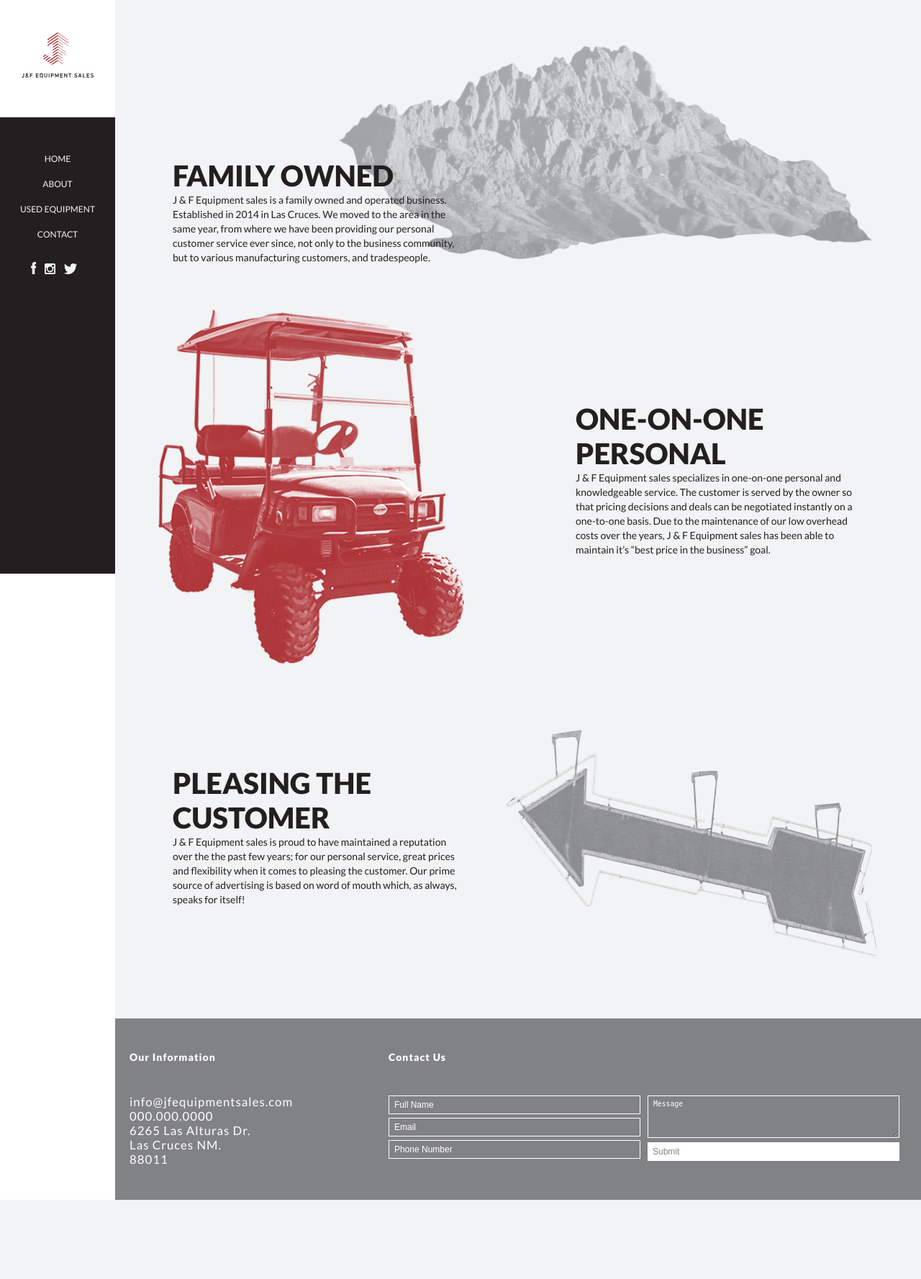
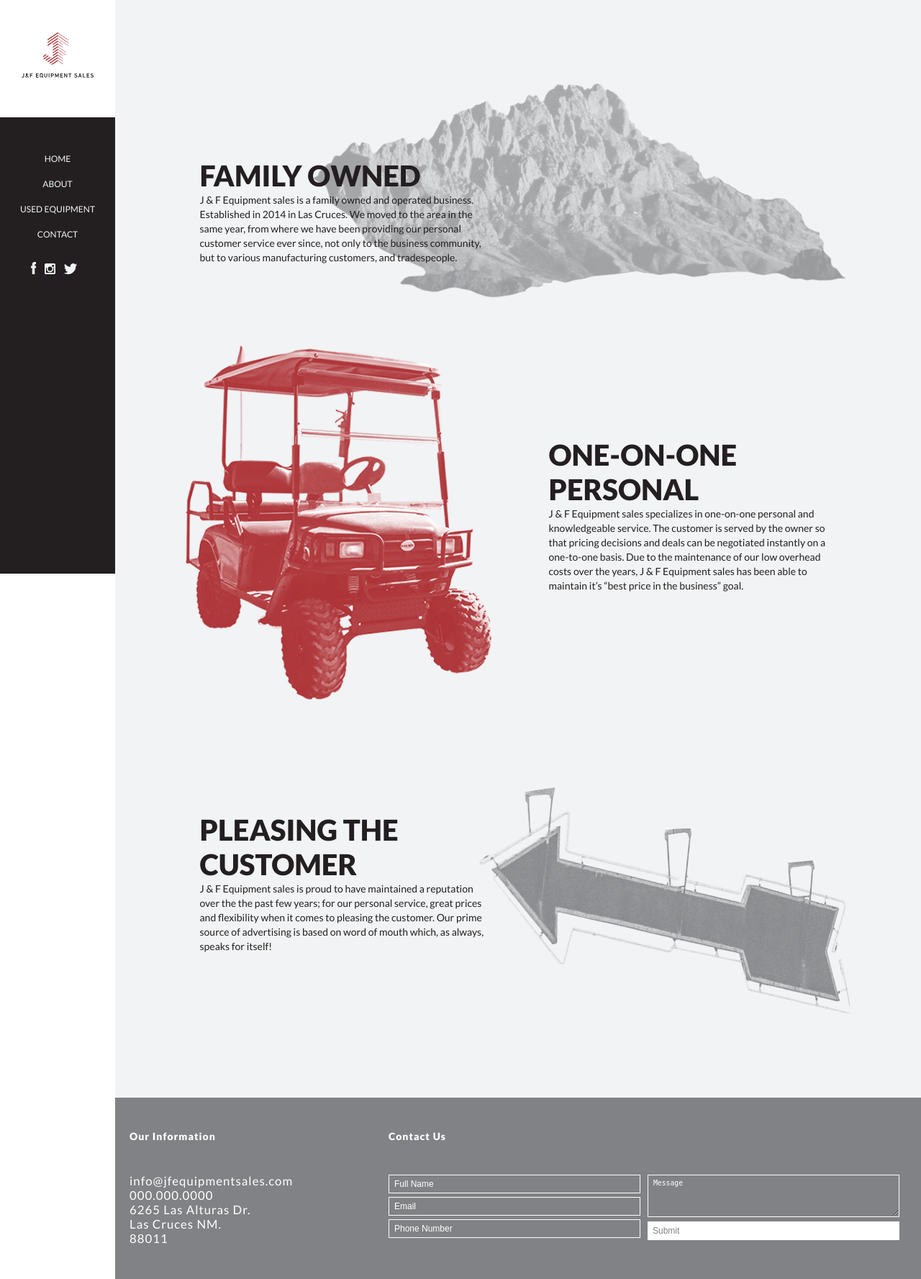
Before and after one commit to kellyannmcnamara01/jf-equipment, a PHP site: page /about.php in a window 1280 px wide. Shown: the whole page at 72% size. Before the commit the page ends 1667 px from the top, so only its background shows below. Run offline with PHP 8.4, Linux system fonts and the light colour scheme.

Commit message:
fixing the widths for the about page sections

```diff
--- a/main.css
+++ b/main.css
@@ -283,8 +283,9 @@ footer p a:hover, footer p a:active, footer p a:focus {
     background-size: auto;
     background-position: right;
     background-repeat: no-repeat;
-    padding: 220px 20px 55px;
-    max-width: 1000px;
+    padding: 115px 20px 55px;
+    max-width: 925px;
+    margin-top: 105px;
 }
 #personal {
     background-image: url("opt-imgs/personal-bg.png");
@@ -292,15 +293,16 @@ footer p a:hover, footer p a:active, footer p a:focus {
     background-position: left;
     background-repeat: no-repeat;
     padding: 135px 20px 155px;
-    max-width: 1000px;
+    max-width: 925px;
+    margin-top: 50px;
 }
 #customer {
     background-image: url("opt-imgs/customer-bg.png");
     background-size: auto;
     background-position: right;
     background-repeat: no-repeat;
-    padding: 135px 20px 155px;
-    max-width: 1000px;
+    padding: 150px 20px 200px;
+    max-width: 925px;
 }
 #family-owned h2, #personal h2, #customer h2 {
     color: #231f20;
```
